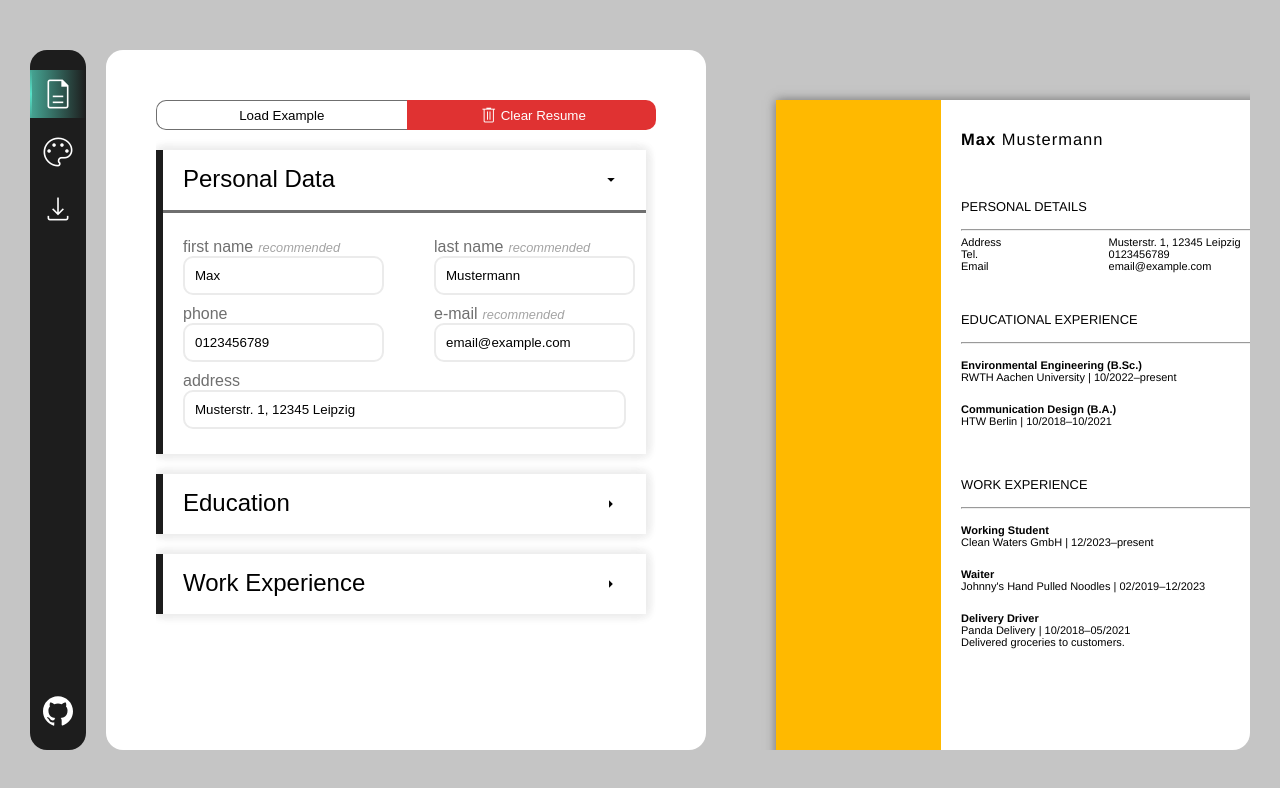
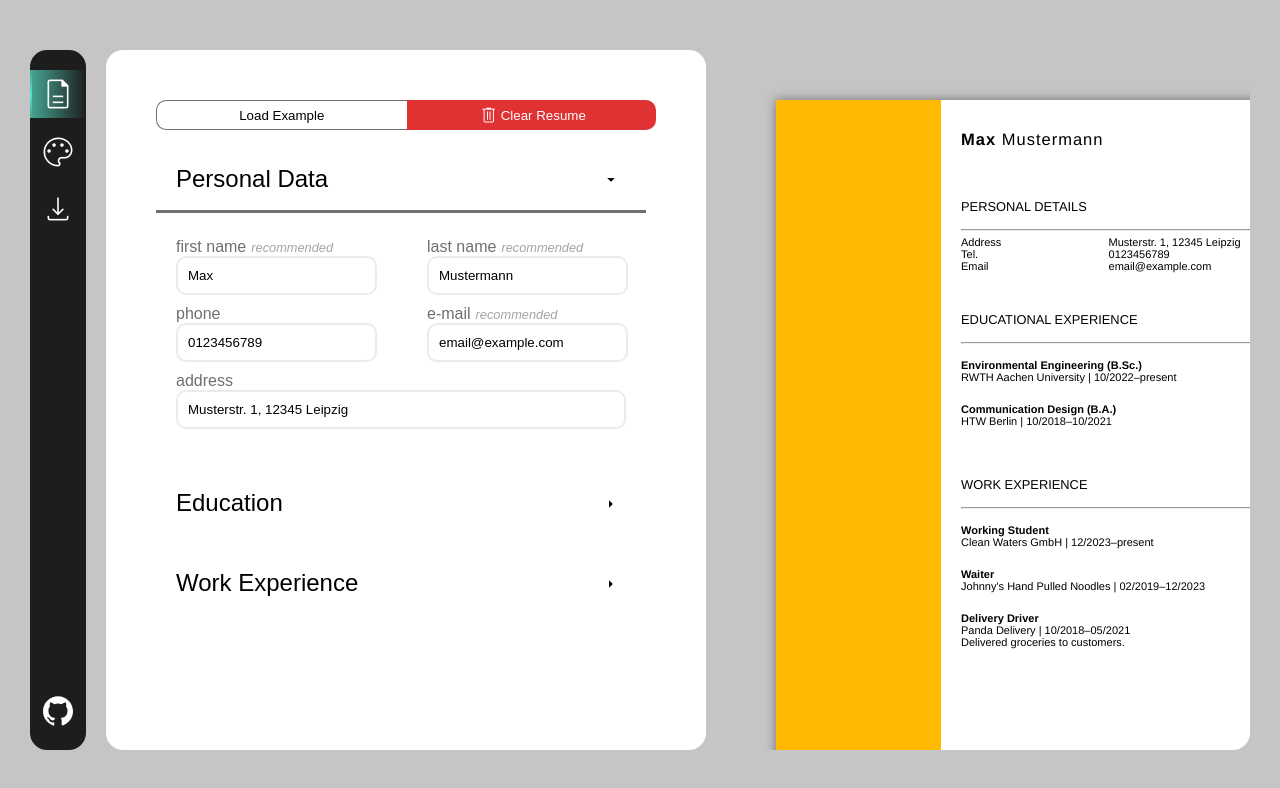
Before and after one commit to tln12/cv-project, a React (Vite) app: page / in a window 1280 px wide. Shown: the top 788 px of the page. Built offline with nearby package versions, Linux system fonts and the light colour scheme; the HTML template or start-up script is replaced by a standard one; a web font is replaced by a local one.

Commit message:
add transition to collapsible

```diff
--- a/src/components/Collapsible.jsx
+++ b/src/components/Collapsible.jsx
@@ -5,23 +5,22 @@ import styled from 'styled-components';
 
 const StyledCollapsible = styled.div`
   background-color: white;
-  border-left: 7px solid var(--side-nav-color);
-  box-shadow:
-    0px 2px 10px var(--shadow-color),
-    0px -2px 10px var(--shadow-color),
-    2px 0px 10px var(--shadow-color);
+  border: none;
+  border-radius: var(--bar-control);
   margin-right: 10px;
 `;
 const StyledHeader = styled.h2`
-  background-color: white;
   padding: 15px var(--padding-lr-control);
   display: flex;
   justify-content: space-between;
 `;
+const StyledWrapper = styled.div`
+  display: grid;
+  grid-template-rows: ${(props) => (props.open ? '1fr' : '0fr')};
+  transition: grid-template-rows 400ms ease;
+`;
 const StyledContent = styled.div`
-  display: flex;
-  flex-direction: column;
-  display: ${(props) => !props.open && 'none'};
+  overflow: hidden;
 `;
 
 export default function Collapsible({ title, content, collapsed = true }) {
@@ -39,7 +38,9 @@ export default function Collapsible({ title, content, collapsed = true }) {
           {open ? 'arrow_drop_down' : 'arrow_right'}
         </button>
       </StyledHeader>
-      <StyledContent open={open}>{content}</StyledContent>
+      <StyledWrapper open={open}>
+        <StyledContent>{content}</StyledContent>
+      </StyledWrapper>
     </StyledCollapsible>
   );
 }
```
